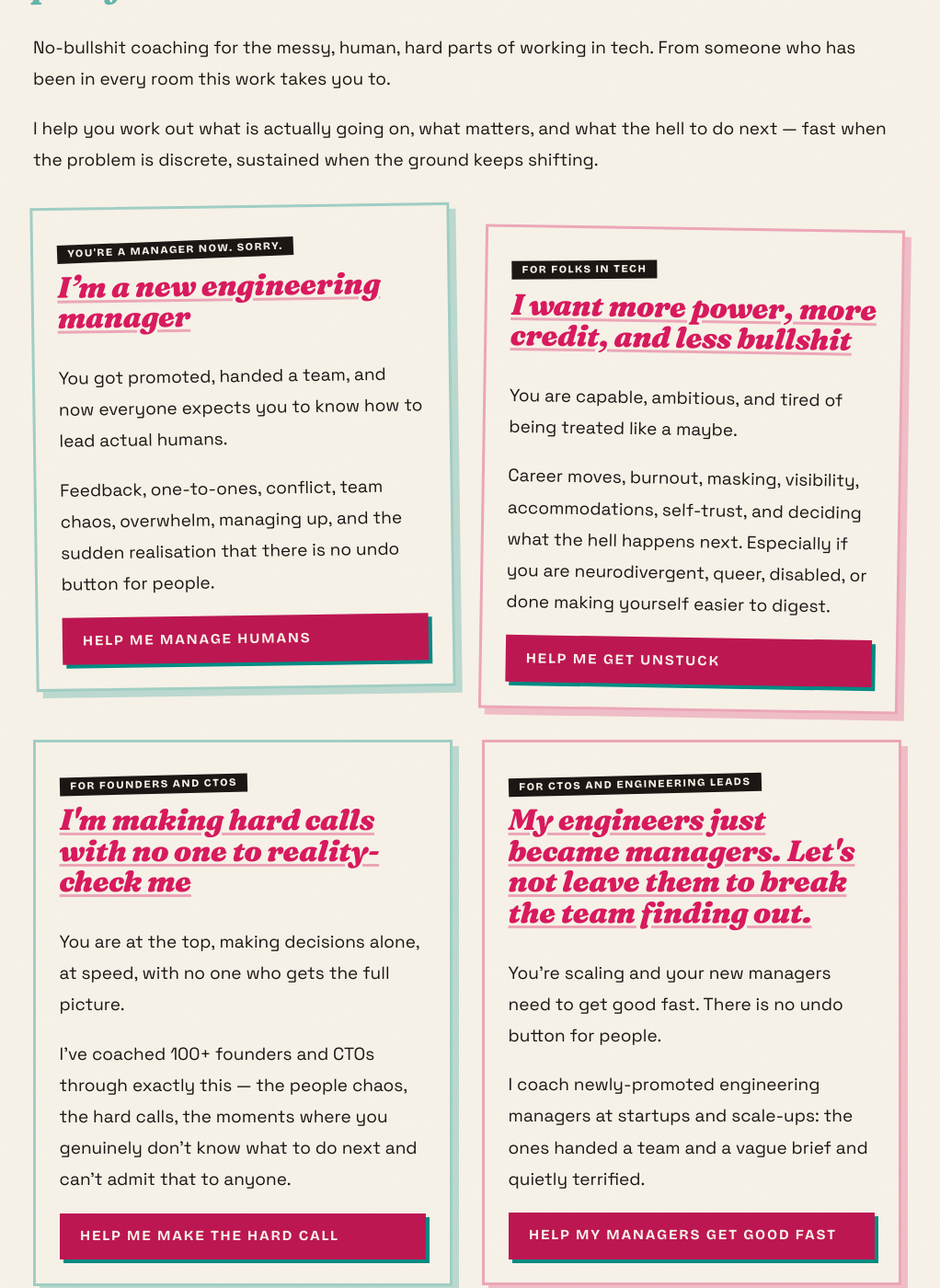
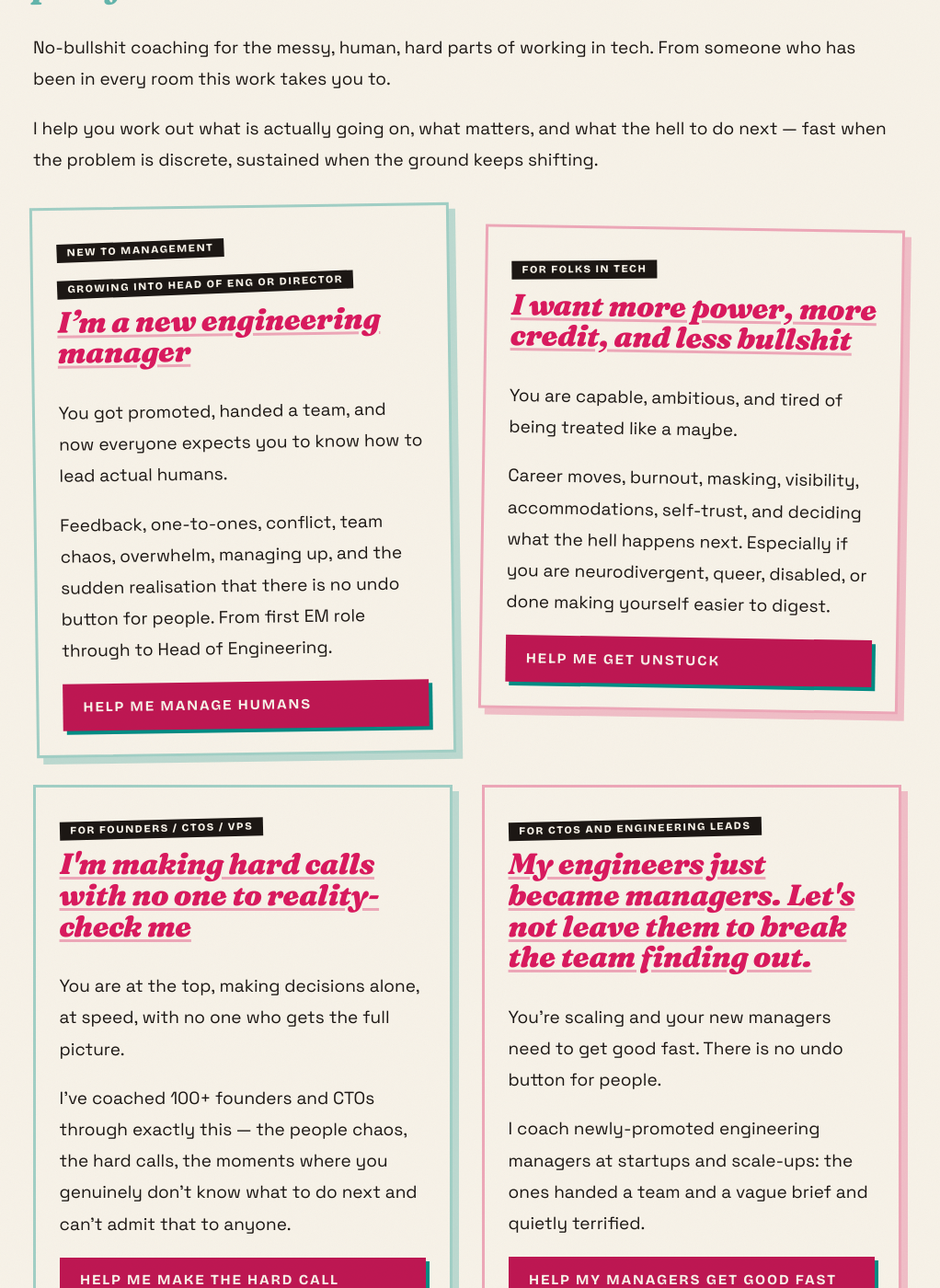
Before and after one commit to outragedpinkracoon/outragedpinkracoon.github.io, a Jekyll site: the page built from pages/coaching.md, in a window 1280 px wide and 1400 px high, scrolled down 618 px. Shown: the whole window at 92% size, without its empty margins (132-1154 px from the left). Built offline with Jekyll 4.4.1, drawn with Linux system fonts in a browser that asks for light colours; comment, search, counter and statistics services are not loaded.

Commit message:
Clarify EM vs exec coaching audience split on router and managers page
EM page now covers first EM role through Head of Eng and Director.
Founders page covers VP, CTO, Founder. Router labels updated to reflect
this clearly. Tasks list fully cleared.

Co-Authored-By: Claude Sonnet 4.6 <noreply@anthropic.com>

```diff
--- a/pages/coaching.md
+++ b/pages/coaching.md
@@ -15,10 +15,11 @@ description: No-bullshit 1:1 coaching for engineering managers, founders, CTOs,
 
 <div class="audience-grid">
   <section class="audience-panel audience-panel--manager" id="new-manager-support">
-    <p class="audience-label">You're a manager now. Sorry.</p>
+    <p class="audience-label">New to management</p>
+    <p class="audience-label">Growing into Head of Eng or Director</p>
     <h3><a href="/coaching/engineering-managers/">I’m a new engineering manager</a></h3>
     <p>You got promoted, handed a team, and now everyone expects you to know how to lead actual humans.</p>
-    <p>Feedback, one-to-ones, conflict, team chaos, overwhelm, managing up, and the sudden realisation that there is no undo button for people.</p>
+    <p>Feedback, one-to-ones, conflict, team chaos, overwhelm, managing up, and the sudden realisation that there is no undo button for people. From first EM role through to Head of Engineering.</p>
     <p><a class="pricing-cta" href="/coaching/engineering-managers/">Help me manage humans</a></p>
   </section>
 
@@ -31,7 +32,7 @@ description: No-bullshit 1:1 coaching for engineering managers, founders, CTOs,
   </section>
 
   <section class="audience-panel audience-panel--manager">
-    <p class="audience-label">For founders and CTOs</p>
+    <p class="audience-label">For founders / CTOs / VPs</p>
     <h3><a href="/coaching/founders/">I'm making hard calls with no one to reality-check me</a></h3>
     <p>You are at the top, making decisions alone, at speed, with no one who gets the full picture.</p>
     <p>I've coached 100+ founders and CTOs through exactly this — the people chaos, the hard calls, the moments where you genuinely don't know what to do next and can't admit that to anyone.</p>
```
Also changed, not shown: pages/coaching-managers.md (+4 -2 lines), tasks.md (+1 -1 lines).
